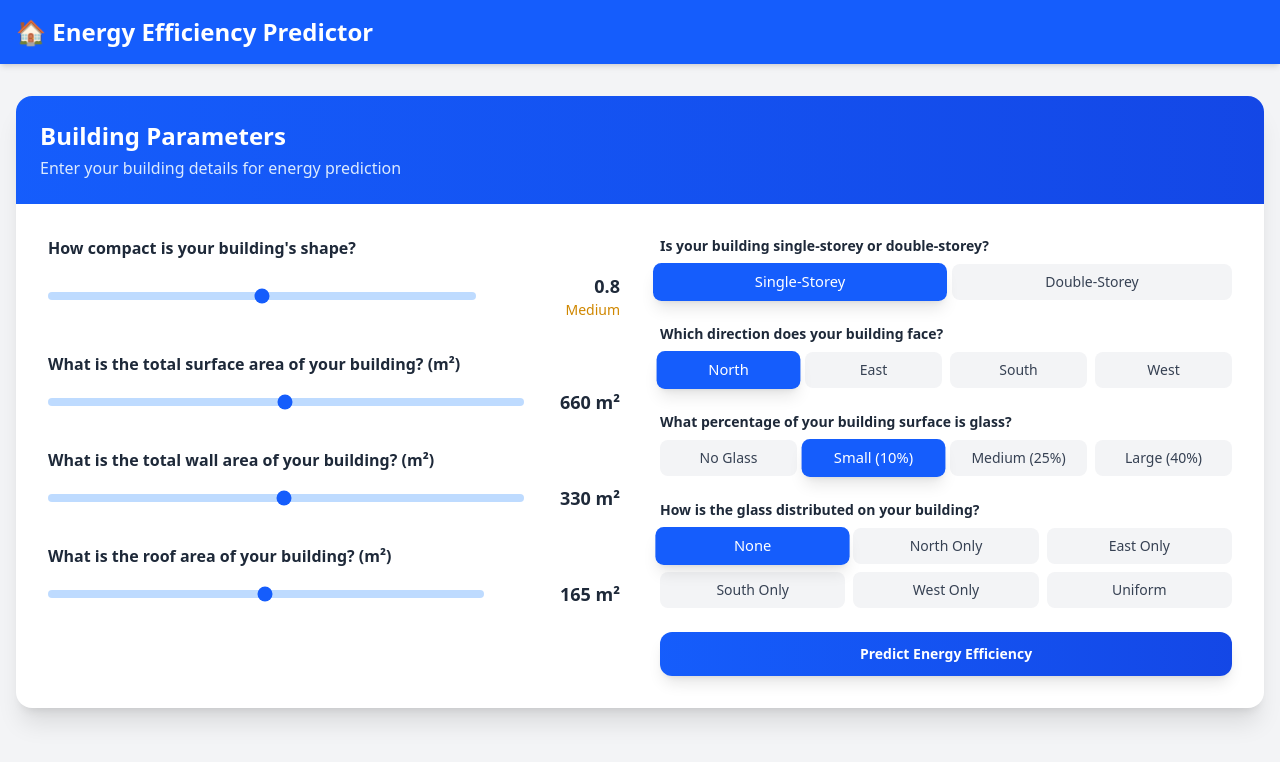
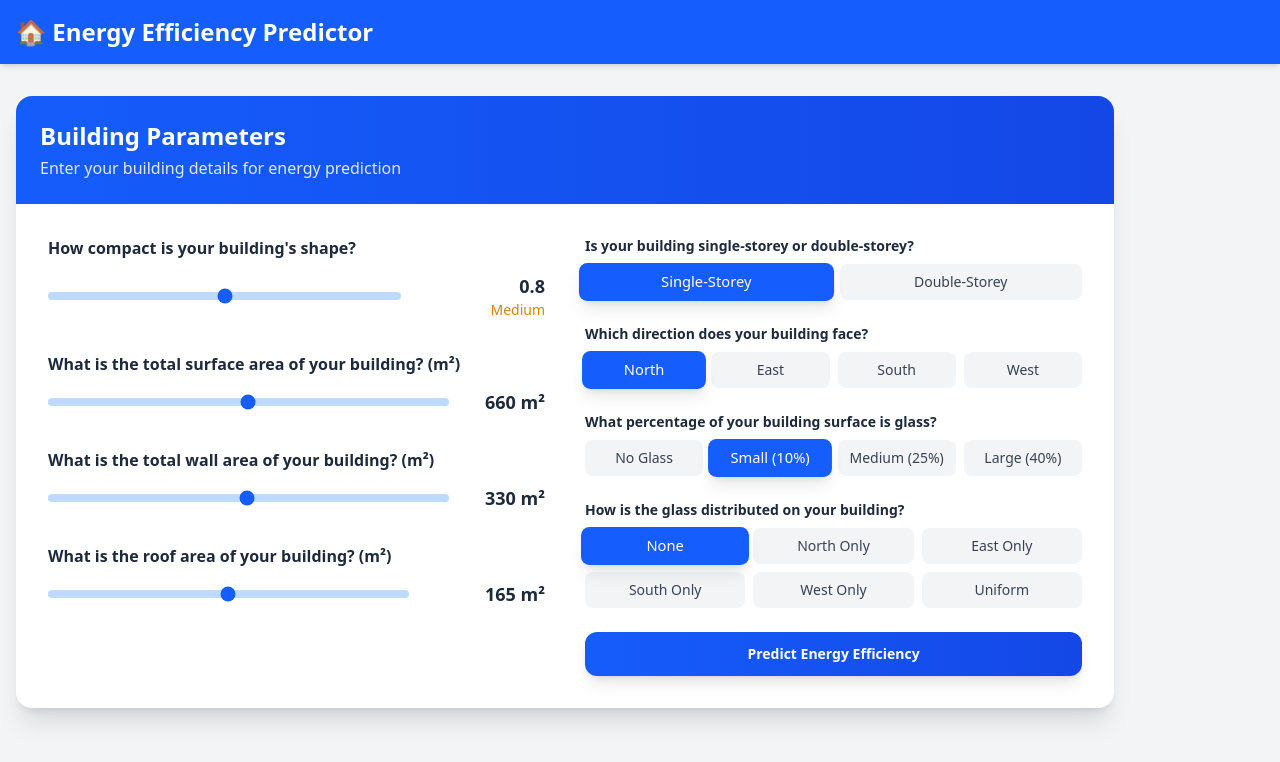
Before and after one commit to GovindSin-gh/Energy-Efficiency-Prediction-System, a React (Vite) app in the folder FrontEnd/: page / in a window 1280 px wide. Shown: the top 762 px of the page. Built offline with nearby package versions, Linux system fonts and the light colour scheme.

Commit message:
Change container layout to flex in App component

```diff
--- a/FrontEnd/src/App.jsx
+++ b/FrontEnd/src/App.jsx
@@ -33,7 +33,7 @@
   return (
     <div className="min-h-screen bg-gray-100">
       <Navbar />
-      <div className="container mx-auto px-4 py-8 ">
+      <div className="container flex mx-auto px-4 py-8 ">
        {!(error || result) && <PredictionForm onSubmit={handlePrediction} loading={loading} /> }
         {error && (
           <div className="mt-6 p-4 bg-red-100 border border-red-400 text-red-700 rounded-md">
```
